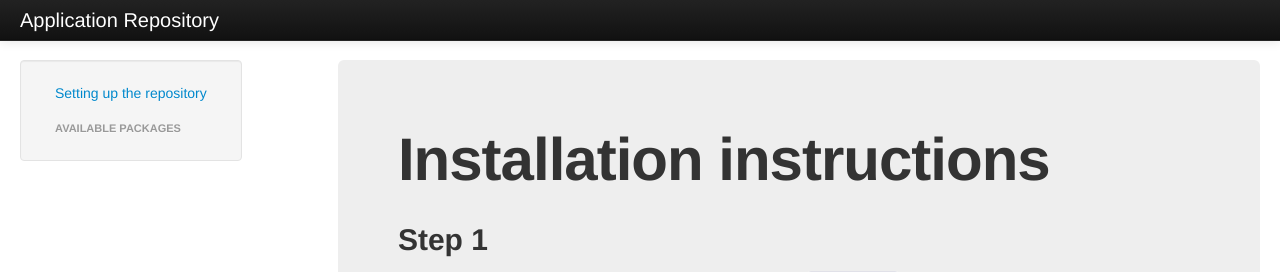
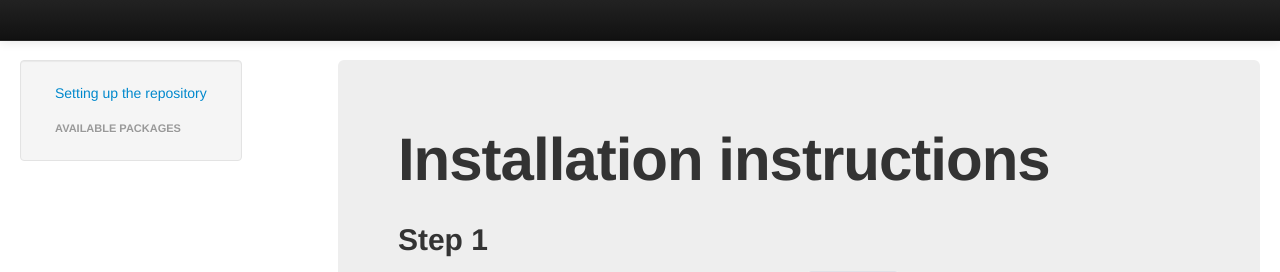
Before and after one commit to Infinidat/infi.app_repo, a Python web app: template src/infi/app_repo/webserver/templates/home.mako in a window 1280 px wide. Shown: the top 272 px of the page. Run offline with Mako, Linux system fonts and the light colour scheme; the template is opened without the code that fills it, so the values that code supplies are empty.

Commit message:
TRIVIAL html fixes

```diff
--- a/src/infi/app_repo/webserver/templates/home.mako
+++ b/src/infi/app_repo/webserver/templates/home.mako
@@ -46,7 +46,7 @@
                         <span class="icon-bar">
                         </span>
                     </a>
-                    <a class="brand" href="#">Application Repository</a>
+                    <a class="brand" href="#"></a>
                 </div>
             </div>
         </div>
@@ -105,6 +105,8 @@
                         </p>
                     </div>
                     <br>
+                    <div style="height: 1080px">
+                    </div>
                     <h1>
                         Available packages
                     </h1>
```
